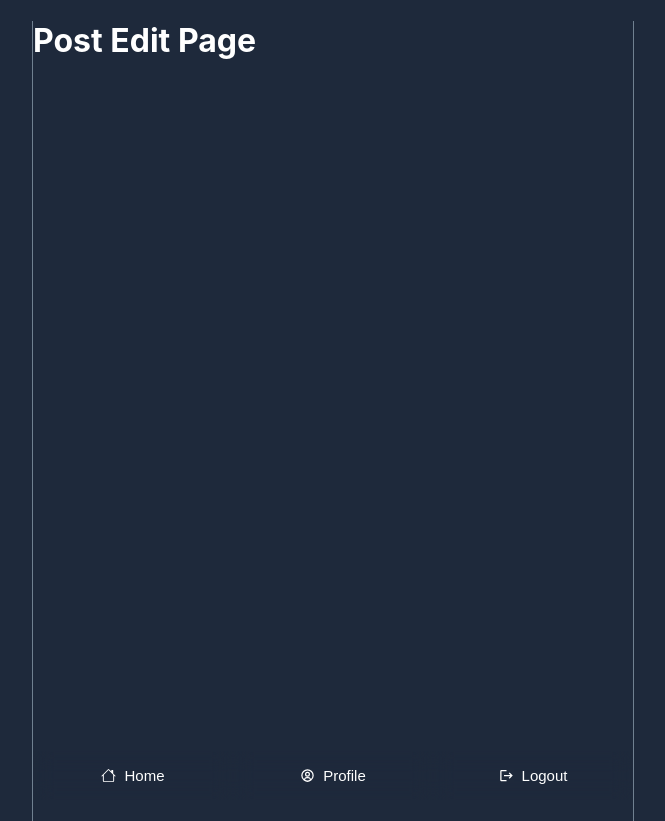
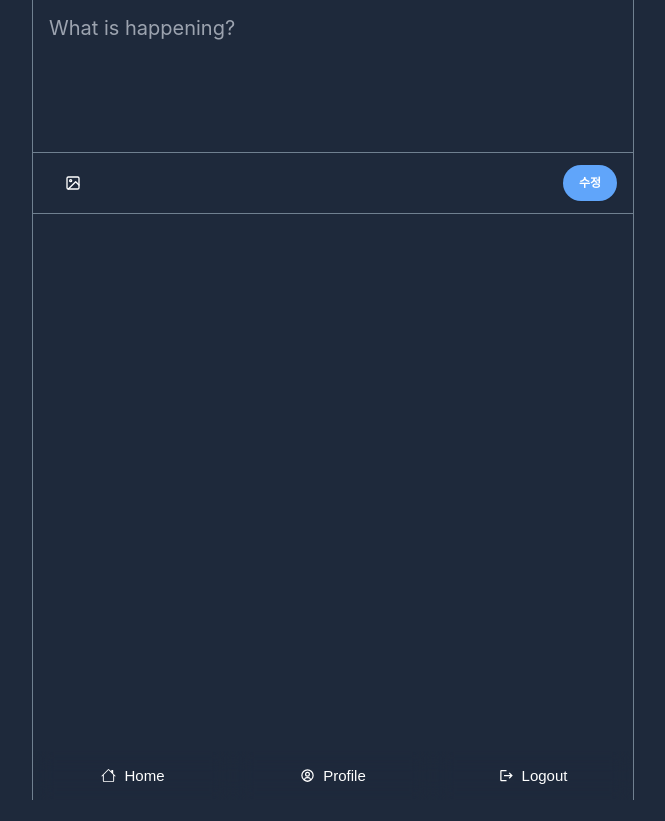
Before and after one commit to mj-study/react-pjt, a React (Create React App) app in the folder twitter/: page /posts/edit/1 in a window 1280 px wide. Shown: the whole page, without its empty margins (307-972 px from the left). After the commit the page ends 800 px from the top, so only its background shows below. Built offline with nearby package versions, Linux system fonts and the light colour scheme; no server answers; the database is empty; sample sign-in values are in the browser's storage.

Commit message:
feat. 게시글 수정

```diff
--- /dev/null
+++ b/twitter/src/components/posts/PostEditForm.tsx
@@ -0,0 +1,84 @@
+import { FiImage } from 'react-icons/fi';
+import React, { useCallback, useContext, useEffect, useState } from 'react';
+import { toast } from 'react-toastify';
+import { doc, getDoc, updateDoc } from 'firebase/firestore';
+import { db } from '../../firebaseApp';
+import AuthContext from '../../context/AuthContext';
+import { useNavigate, useParams } from 'react-router-dom';
+import { PostProps } from '../../pages/home';
+
+export default function PostEditForm() {
+  const params = useParams();
+  const [post, setPost] = useState<PostProps | null>(null);
+  const [content, setContent] = useState<string>('');
+  const { user } = useContext(AuthContext);
+  const navigate = useNavigate();
+  const handleFileUpload = () => {};
+
+  const getPost = useCallback(async () => {
+    if (params.id) {
+      const docRef = doc(db, 'posts', params.id);
+      const docSnap = await getDoc(docRef);
+      setPost({ ...(docSnap?.data() as PostProps), id: docSnap.id });
+      setContent(docSnap?.data()?.content);
+    }
+  }, [params.id]);
+
+  const onSubmit = async (e: any) => {
+    e.preventDefault();
+
+    try {
+      if (post) {
+        const postRef = doc(db, 'posts', post?.id);
+        await updateDoc(postRef, {
+          content: content,
+        });
+        navigate(`posts/${post?.id}`);
+        toast.success('게시글을 수정했습니다.');
+      }
+    } catch (e: any) {
+      console.log(e);
+    }
+  };
+
+  const onChange = (e: React.ChangeEvent<HTMLTextAreaElement>) => {
+    const {
+      target: { name, value },
+    } = e;
+
+    if (name === 'content') {
+      setContent(value);
+    }
+  };
+
+  useEffect(() => {
+    if (params.id) getPost();
+  }, [getPost, params.id]);
+
+  return (
+    <form className="post-form" onSubmit={onSubmit}>
+      <textarea
+        className="post-form__textarea"
+        required
+        name="content"
+        id="content"
+        placeholder="What is happening?"
+        onChange={onChange}
+        value={content}
+      />
+      <div className="post-form__submit-area">
+        <label htmlFor="file-input" className="post-form__file">
+          <FiImage className="post-form__file-icon" />
+        </label>
+        <input
+          type="file"
+          name="file-input"
+          accept="image/*"
+          onChange={handleFileUpload}
+          className="hidden"
+        />
+        <input type="submit" value="수정" className="post-form__submit-btn" />
+      </div>
+    </form>
+  );
+}
--- a/twitter/src/pages/notifications/index.tsx
+++ b/twitter/src/pages/notifications/index.tsx
@@ -1,3 +1,4 @@
 export default function NotificationsPage() {
   return <h1>Notifications Page</h1>;
+  1;
 }
--- a/twitter/src/pages/posts/edit.tsx
+++ b/twitter/src/pages/posts/edit.tsx
@@ -1,3 +1,5 @@
+import PostEditForm from '../../components/posts/PostEditForm';
+
 export default function PostEdit() {
-  return <h1>Post Edit Page</h1>;
+  return <PostEditForm />;
 }
```
